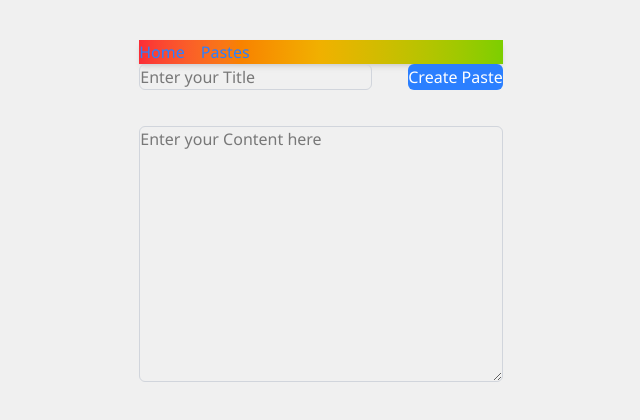
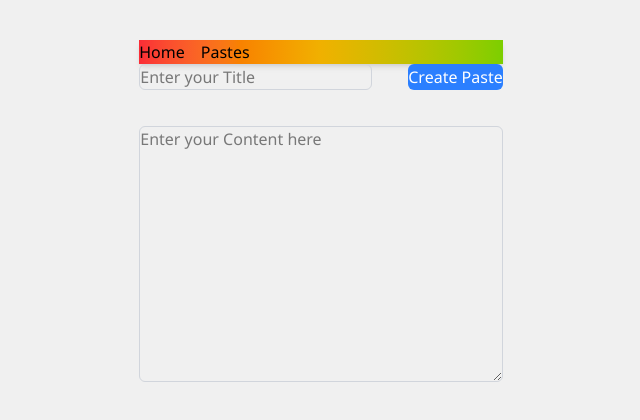
Before and after one commit to JayeshBadgujar18/Notes-Saver-App, a React (Vite) app: page / in a window 1280 px wide. Shown: the top 420 px of the page, without its empty margins (319-959 px from the left). Built offline with nearby package versions, Linux system fonts and the light colour scheme.

Commit message:
fix: update Navbar text color for better visibility and consistency

```diff
--- a/src/components/Navbar.jsx
+++ b/src/components/Navbar.jsx
@@ -7,12 +7,12 @@ const Navbar = () => {
 
     <div className="w-full flex  justify-between items-center bg-gradient-to-r from-red-500 via-yellow-500 to-lime-500 shadow-md">
 
-        <div className="flex flex-row gap-4 p-4 text-blue-500 ">
-      <NavLink to="/" className="hover:text-blue-300">
+        <div className="flex flex-row gap-4 p-4 text-black-500 ">
+      <NavLink to="/" className="hover:text-blue-900">
         Home
       </NavLink>
 
-      <NavLink to="/pastes" className="hover:text-blue-300">
+      <NavLink to="/pastes" className="hover:text-blue-900">
         Pastes
       </NavLink>
     </div>
```
